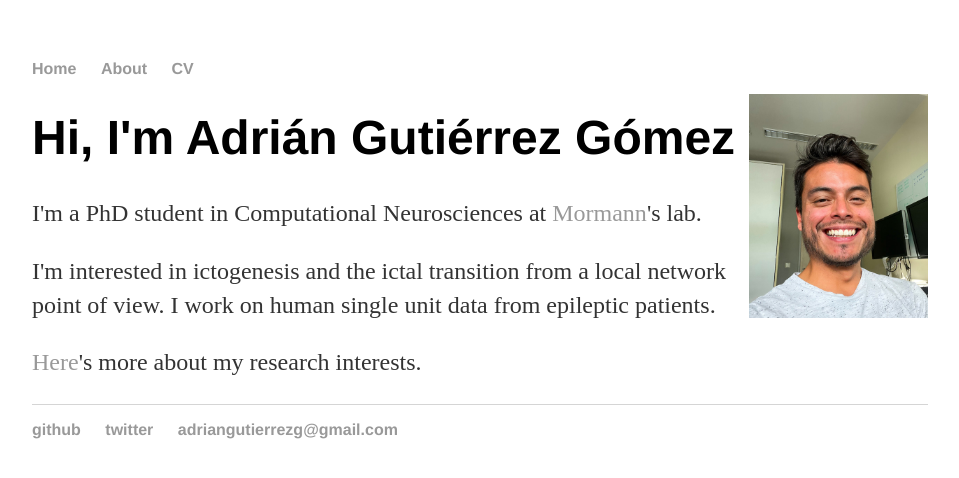
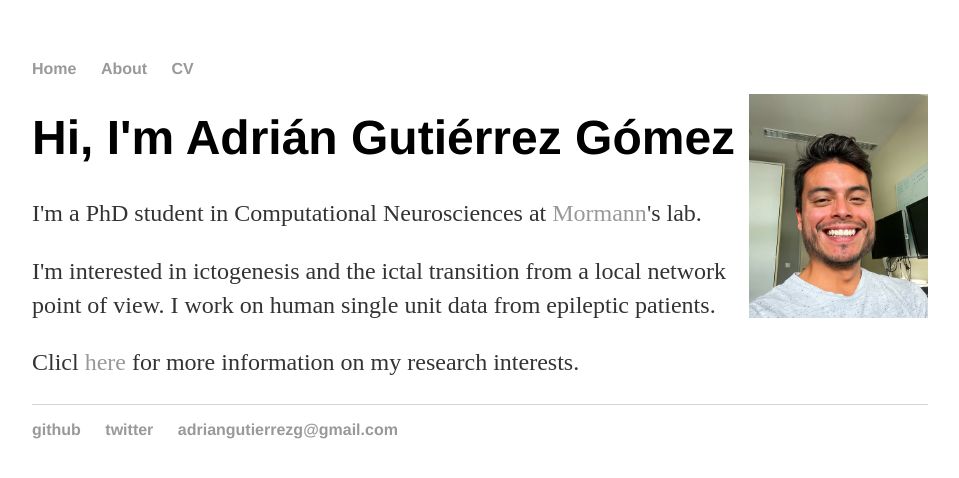
Before and after one commit to adriangutierrezg/adriangutierrezg.github.io, a Jekyll site: the page built from index.html, in a window 1280 px wide. Shown: the top 478 px of the page, without its empty margins (160-1119 px from the left). Built offline with Jekyll 4.4.1, drawn with Linux system fonts in a browser that asks for light colours.

Commit message:
Update index.html

```diff
--- a/index.html
+++ b/index.html
@@ -6,5 +6,5 @@
 	<h1>Hi, I'm Adrián Gutiérrez Gómez</h1>
 	<p>I'm a PhD student in Computational Neurosciences at <a target="_blank" rel="noopener noreferrer" href="https://www.ukbonn.de/epileptology/workgroups/mormann-workgroup-cognitive-und-clinical-neurophysiology/">Mormann</a>'s lab. </p>
 	<p>I'm interested in ictogenesis and the ictal transition from a local network point of view. I work on human single unit data from epileptic patients.
-	<p><a href="About">Here</a>'s more about my research interests.</p>
+	<p>Clicl <a href="/about">here</a> for more information on my research interests.</p>
 </div><!-- /.blurb -->
```
